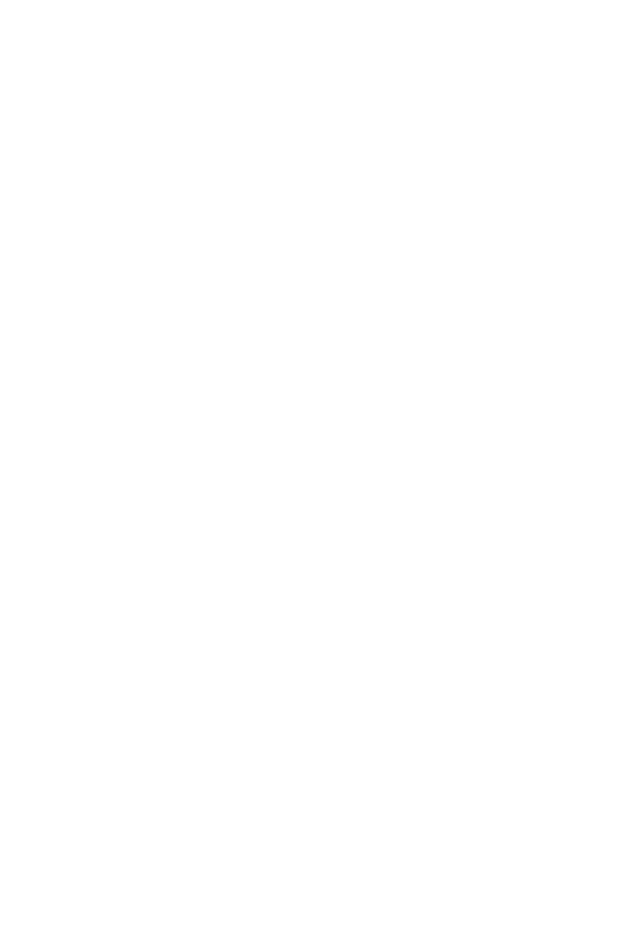
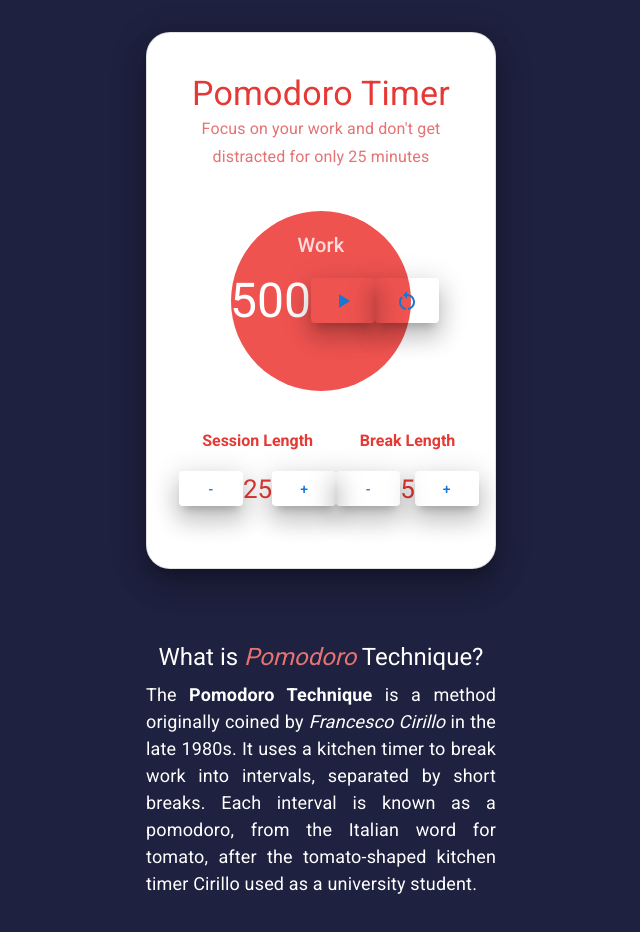
Before and after one commit to NacomiTagiera/Zustand-Pomodoro, a Next.js app in the folder pomodoro-timer/: page / in a window 1280 px wide. Shown: the top 932 px of the page, without its empty margins (319-959 px from the left). Before the commit the page ends 800 px from the top, so only its background shows below. Built offline with nearby package versions, Linux system fonts and the light colour scheme.

Commit message:
Implemented all the necessary components, finished timerStore

```diff
--- /dev/null
+++ b/pomodoro-timer/src/components/About.tsx
@@ -0,0 +1,24 @@
+import { Box, Typography } from "@mui/material";
+
+export default function About() {
+  return (
+    <Box component="section" color="#fff" py={5}>
+      <Typography variant="h5" component="h3" pb={1} pt={4} textAlign="center">
+        What is <i style={{ color: "#e57373" }}>Pomodoro</i> Technique?
+      </Typography>
+      <Typography
+        component="p"
+        sx={{
+          fontSize: { xs: "16px", md: "18px" },
+          textAlign: "justify",
+        }}
+      >
+        The <b>Pomodoro Technique</b> is a method originally coined by
+        <i> Francesco Cirillo</i> in the late 1980s. It uses a kitchen timer to
+        break work into intervals, separated by short breaks. Each interval is
+        known as a pomodoro, from the Italian word for tomato, after the
+        tomato-shaped kitchen timer Cirillo used as a university student.
+      </Typography>
+    </Box>
+  );
+}
--- /dev/null
+++ b/pomodoro-timer/src/components/Header.tsx
@@ -0,0 +1,23 @@
+import { Box, Typography } from "@mui/material";
+import { red } from "@mui/material/colors";
+
+import { useTimerStore } from "@/store/timerStore";
+
+export default function Header() {
+  const { mode, breakLength, workLength } = useTimerStore();
+
+  return (
+    <Box component="header">
+      <Typography variant="h4" component="h1" color={red[600]}>
+        Pomodoro Timer
+      </Typography>
+      <Typography variant="subtitle1" component="p" color={red[300]}>
+        {mode === "work"
+          ? `Focus on your work and don't get distracted for only ${workLength} ${
+              workLength > 1 ? "minutes" : "minute"
+            }`
+          : `It's time for well-deserved ${breakLength}-minute break`}
+      </Typography>
+    </Box>
+  );
+}
--- /dev/null
+++ b/pomodoro-timer/src/components/Settings.tsx
@@ -0,0 +1,87 @@
+import { Button, Stack } from "@mui/material";
+
+import { useTimerStore } from "@/store/timerStore";
+
+export default function Settings() {
+  const { breakLength, workLength, isRunning, changeLength } = useTimerStore();
+
+  const incrementBreakLength = () => {
+    changeLength("break", breakLength + 1);
+  };
+
+  const decrementBreakLength = () => {
+    changeLength("break", breakLength - 1);
+  };
+
+  const incrementWorkLength = () => {
+    changeLength("work", workLength + 1);
+  };
+
+  const decrementWorkLength = () => {
+    changeLength("work", workLength - 1);
+  };
+
+  return (
+    <Stack
+      alignItems="center"
+      justifyContent="space-between"
+      direction="row"
+      color="#e53935"
+    >
+      <Stack alignItems="center">
+        <span style={{ fontWeight: 600 }}>Session Length</span>
+        <Stack
+          alignItems="center"
+          justifyContent="space-between"
+          direction="row"
+        >
+          <Button
+            className="button"
+            disabled={!!(workLength === 1) || isRunning}
+            onClick={decrementWorkLength}
+          >
+            -
+          </Button>
+          <p style={pStyles}>{workLength}</p>
+          <Button
+            className="button"
+            disabled={!!(workLength === 60) || isRunning}
+            onClick={incrementWorkLength}
+          >
+            +
+          </Button>
+        </Stack>
+      </Stack>
+      <Stack alignItems="center">
+        <span style={{ fontWeight: 600 }}>Break Length</span>
+        <Stack
+          alignItems="center"
+          justifyContent="space-between"
+          direction="row"
+        >
+          <Button
+            className="button"
+            disabled={!!(breakLength === 1) || isRunning}
+            onClick={decrementBreakLength}
+          >
+            -
+          </Button>
+          <p style={pStyles}>{breakLength}</p>
+          <Button
+            className="button"
+            disabled={!!(breakLength === 60) || isRunning}
+            onClick={incrementBreakLength}
+          >
+            +
+          </Button>
+        </Stack>
+      </Stack>
+    </Stack>
+  );
+}
+
+const pStyles = {
+  fontSize: 26,
+  lineHeight: 1,
+  px: 7,
+};
--- /dev/null
+++ b/pomodoro-timer/src/components/Timer.tsx
@@ -0,0 +1,105 @@
+import { useEffect } from "react";
+
+import { PlayArrow, Pause, RestartAlt } from "@mui/icons-material";
+import { Box, Button, Card, Typography } from "@mui/material";
+import { red } from "@mui/material/colors";
+
+import Header from "./Header";
+import Settings from "./Settings";
+import { useTimerStore } from "@/store/timerStore";
+
+export default function Timer() {
+  const {
+    isRunning,
+    mode,
+    timeLeft,
+    changeMode,
+    countDown,
+    resetTimer,
+    toggleTimer,
+  } = useTimerStore();
+
+  useEffect(() => {
+    if (isRunning) {
+      var tick = setInterval(() => {
+        countDown();
+      }, 1000);
+    }
+
+    if (!timeLeft) {
+      changeMode(mode === "break" ? "work" : "break");
+    }
+
+    return () => clearInterval(tick);
+  }, [isRunning, timeLeft]);
+
+  const handleResetTimer = () => {
+    resetTimer();
+  };
+
+  const handleToggleTimer = () => {
+    toggleTimer();
+  };
+
+  return (
+    <Card
+      component="section"
+      variant="outlined"
+      sx={{
+        borderRadius: 6,
+        boxShadow: 18,
+        color: "#fff",
+        px: 4,
+        py: 5,
+        textAlign: "center",
+      }}
+    >
+      <Header />
+      <Box
+        sx={{
+          display: "flex",
+          justifyContent: "center",
+          alignItems: "center",
+          bgcolor: red[400],
+          borderRadius: "50%",
+          height: "180px",
+          width: "180px",
+          mx: "auto",
+          my: 5,
+          position: "relative",
+        }}
+      >
+        <Typography
+          component="h2"
+          variant="h6"
+          sx={{
+            position: "absolute",
+            top: "10%",
+            opacity: 0.8,
+            textTransform: "capitalize",
+          }}
+        >
+          {mode}
+        </Typography>
+        <Typography component="h1" variant="h3">
+          {timeLeft}
+        </Typography>
+        <Button
+          className="button button--large"
+          sx={{ left: 0 }}
+          onClick={handleToggleTimer}
+        >
+          {isRunning ? <Pause /> : <PlayArrow />}
+        </Button>
+        <Button
+          className="button button--large"
+          sx={{ right: 0 }}
+          onClick={handleResetTimer}
+        >
+          <RestartAlt />
+        </Button>
+      </Box>
+      <Settings />
+    </Card>
+  );
+}
--- a/pomodoro-timer/src/pages/index.tsx
+++ b/pomodoro-timer/src/pages/index.tsx
@@ -1,3 +1,16 @@
+import { Box } from "@mui/material";
+
+import About from "@/components/About";
+import Timer from "@/components/Timer";
+
 export default function Home() {
-  return <></>;
+  return (
+    <Box
+      component="main"
+      sx={{ mx: "auto", pt: 4, width: "min(100vw, 350px)" }}
+    >
+      <Timer />
+      <About />
+    </Box>
+  );
 }
--- a/pomodoro-timer/src/store/timerStore.ts
+++ b/pomodoro-timer/src/store/timerStore.ts
@@ -8,8 +8,9 @@
   breakLength: number;
   timeLeft: number;
   isRunning: boolean;
-  pauseTimer: () => void;
-  restartTimer: () => void;
+  toggleTimer: () => void;
+  countDown: () => void;
+  resetTimer: () => void;
   changeMode: (mode: TimerMode) => void;
   changeLength: (sessionType: TimerMode, length: number) => void;
 }
@@ -20,25 +21,29 @@
   breakLength: 5,
   timeLeft: 25 * 60,
   isRunning: false,
-  pauseTimer: () => {},
-  restartTimer: () => {},
+  toggleTimer: () => {},
+  countDown: () => {},
+  resetTimer: () => {},
   changeMode: () => {},
   changeLength: () => {},
 };
 
 export const useTimerStore = create<TimerState>((set, get) => ({
   ...initialState,
-  pauseTimer: () => {
-    set({ isRunning: false });
+  toggleTimer: () => {
+    set((state) => ({ isRunning: !state.isRunning }));
   },
-  restartTimer: () => {
+  countDown: () => {
+    set((state) => ({ timeLeft: state.timeLeft - 1 }));
+  },
+  resetTimer: () => {
     const mode = get().mode;
     const timeLeft = get()[`${mode}Length`] * 60;
     set({ timeLeft, isRunning: true });
   },
   changeMode: (mode: TimerMode) => {
     set({ mode });
-    get().restartTimer();
+    get().resetTimer();
   },
   changeLength: (sessionType: TimerMode, length: number) => {
     set((_state) => ({ [`${sessionType}Length`]: length }));
--- a/pomodoro-timer/src/styles/globals.css
+++ b/pomodoro-timer/src/styles/globals.css
@@ -7,8 +7,36 @@
 }
 
 body {
+  background-color: #1e213f;
   font-family: "Roboto", sans-serif;
   min-height: 100vh;
   margin: 0;
   padding: 0;
 }
+
+.button {
+  border-radius: 50%;
+  box-shadow: 0px 8px 9px -5px rgba(0, 0, 0, 0.2),
+    0px 15px 22px 2px rgba(0, 0, 0, 0.14), 0px 6px 28px 5px rgba(0, 0, 0, 0.12);
+  color: #e53935;
+  font-size: 28px;
+  height: 35px;
+  margin: 8px;
+  max-width: 35px;
+  min-width: 35px;
+}
+
+.button--large {
+  position: absolute;
+  bottom: 0;
+  background-color: #fff;
+  font-size: 35px;
+  height: 45px;
+  max-width: 45px;
+  min-width: 45px;
+  z-index: 1;
+}
+
+.button--large:hover {
+  background-color: #fff;
+}
--- a/pomodoro-timer/src/types/index.ts
+++ /dev/null
@@ -1 +0,0 @@
-export const Timer = {};
```
Also changed, not shown: 1 other file (tests, documents, lock files or other folders).
